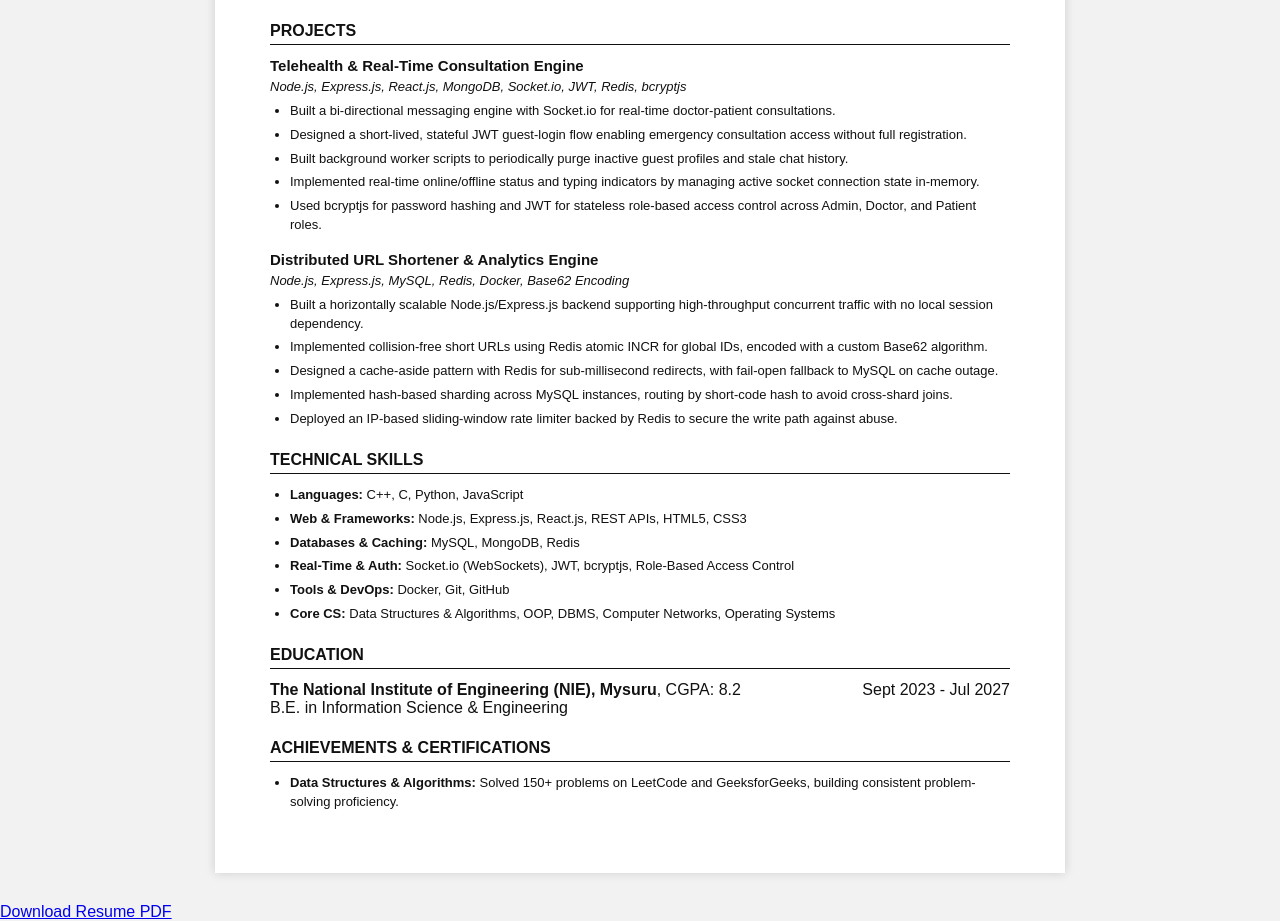
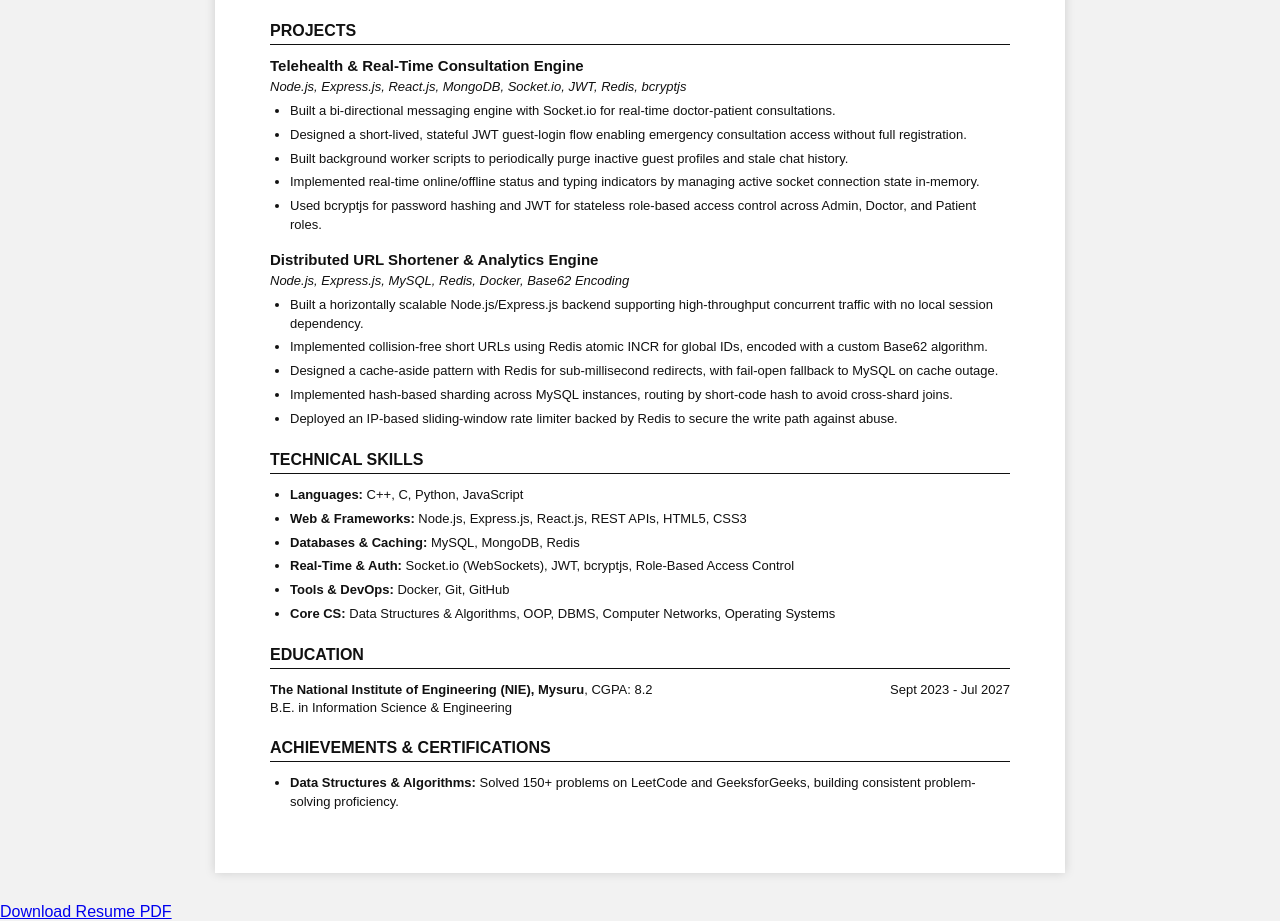
Before and after one commit to omjee001/Resume, a plain HTML site: page index.html in a window 1280 px wide. Shown: the part 134-1055 px from the top of the page. Drawn offline with Linux system fonts and the light colour scheme.

Commit message:
Enhance .education styles for better layout

```diff
--- a/style.css
+++ b/style.css
@@ -75,7 +75,20 @@ p {
 .education {
   display: flex;
   justify-content: space-between;
+  align-items: flex-start;
   gap: 20px;
+  font-size: 13px;
+  line-height: 1.4;
+}
+
+.education strong {
+  font-size: 13px;
+}
+
+.education-date {
+  font-size: 13px;
+  white-space: nowrap;
+  text-align: right;
 }
 
 @media (max-width: 600px) {
```
